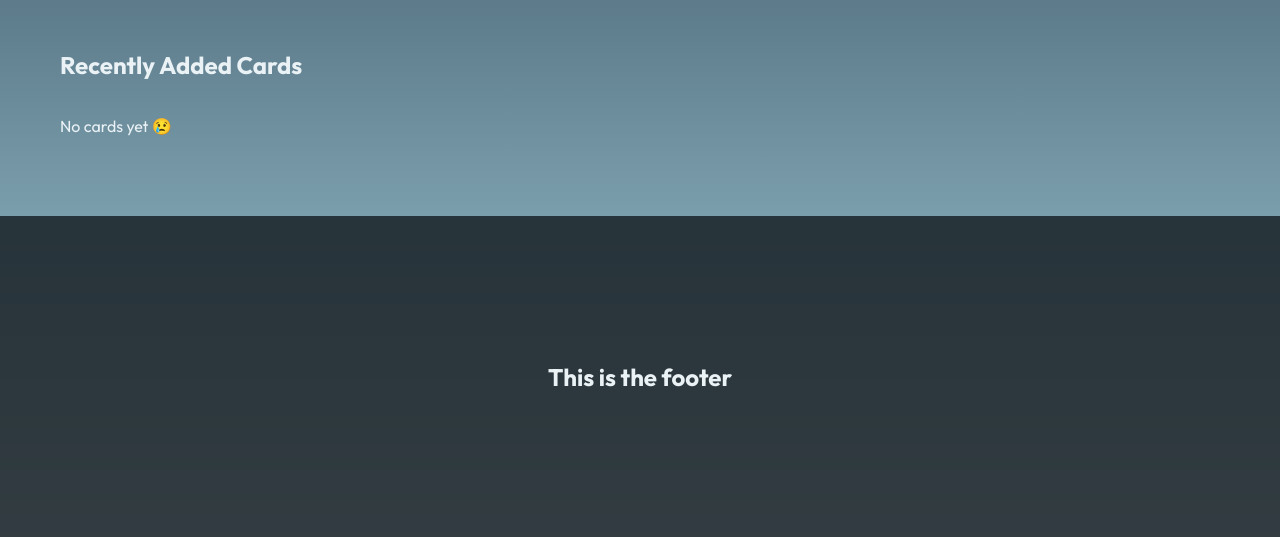
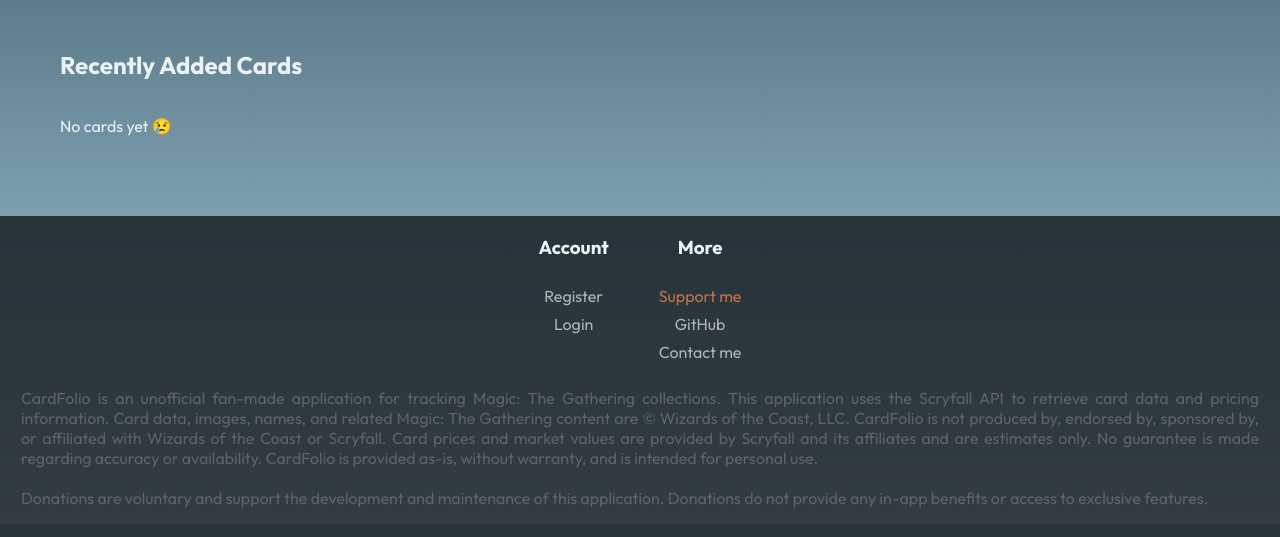
Before and after one commit to ElMauro21/Cardfolio, a Django app: page / in a window 1280 px wide. Shown: the part 436-973 px from the top of the page. After the commit the page ends 944 px from the top, so only its background shows below. Run offline with Django 5.2, Linux system fonts and the light colour scheme; data that the repository does not hold is empty; some web fonts are replaced.

Commit message:
feat(footer): add footer content

```diff
--- a/static/general_style.css
+++ b/static/general_style.css
@@ -115,8 +115,52 @@ main {
 /* FOOTER */
 footer {
   background-color: rgba(30, 40, 46, 0.9);
-  height: 321px;
+  height: auto;
   display: flex;
   align-items: center;
   justify-content: center;
 }
+
+.footer-container {
+  display: flex;
+  flex-direction: column;
+  align-items: center;
+}
+
+.footer-menus {
+  display: flex;
+  flex-direction: row;
+  gap: 50px;
+  text-align: center;
+}
+
+.footer-submenu-container {
+  display: flex;
+  flex-direction: column;
+  gap: 0.5rem;
+}
+
+.footer-submenu-container a {
+  font-size: 1rem;
+  color: var(--text-muted);
+  text-decoration: none;
+  transition: color 0.15s ease;
+}
+
+.footer-submenu-container a:hover {
+  color: var(--text-main);
+}
+
+.footer-disclaimer {
+  text-align: justify;
+  color: rgba(111, 111, 111, 0.757);
+  margin: 10px 21px 0;
+}
+
+.footer-submenu-container a.donate-button {
+  color: rgba(230, 130, 80, 0.803);
+}
+
+.footer-submenu-container a.donate-button:hover {
+  color: rgb(255, 143, 88);
+}
--- a/templates/base.html
+++ b/templates/base.html
@@ -33,7 +33,60 @@
     </header>
     <main>{% block content %}{% endblock %}</main>
     <footer>
-      <h2>This is the footer</h2>
+      <div class="footer-container">
+        <div class="footer-menus">
+          <div class="footer-submenu-container">
+            <h3>Account</h3>
+            {% if request.user.is_authenticated %}
+            <a href="{% url "my_collection" %}">My collection</a>
+            <a href="{% url "dashboard" %}">Dashboard</a>
+            <a href="{% url "logout" %}">Logout</a>
+            {% else %}
+            <a href={% url "register" %}>Register</a>
+            <a href={% url "login" %}>Login</a>
+            {% endif %}
+          </div>
+          <div class="footer-submenu-container">
+            <h3>More</h3>
+            <a
+              target="_blank"
+              href="https://paypal.me/mauricioalfonso21?locale.x=en_AU&country.x=AU"
+              rel="noopener noreferrer"
+              class="donate-button">
+              Support me
+            </a>
+            <a
+              target="_blank"
+              href="https://github.com/ElMauro21/Cardfolio">
+              GitHub
+            </a>
+            <a href="mailto:mauro311095@icloud.com">Contact me</a>
+          </div>
+        </div>
+        <div class="footer-disclaimer">
+          <p>CardFolio is an unofficial fan-made application for tracking Magic: The Gathering
+            collections.
+
+            This application uses the Scryfall API to retrieve card data and pricing
+            information. Card data, images, names, and related Magic: The Gathering content
+            are © Wizards of the Coast, LLC.
+
+            CardFolio is not produced by, endorsed by, sponsored by, or affiliated with
+            Wizards of the Coast or Scryfall.
+
+            Card prices and market values are provided by Scryfall and its affiliates and
+            are estimates only. No guarantee is made regarding accuracy or availability.
+
+            CardFolio is provided as-is, without warranty, and is intended for personal use.
+            <br>
+            <br>
+            Donations are voluntary and support the development and maintenance of this
+            application.
+            Donations do not provide any in-app benefits or access to
+            exclusive features.
+          </p>
+        </div>
+</div>
     </footer>
   </body>
 </html>
```
